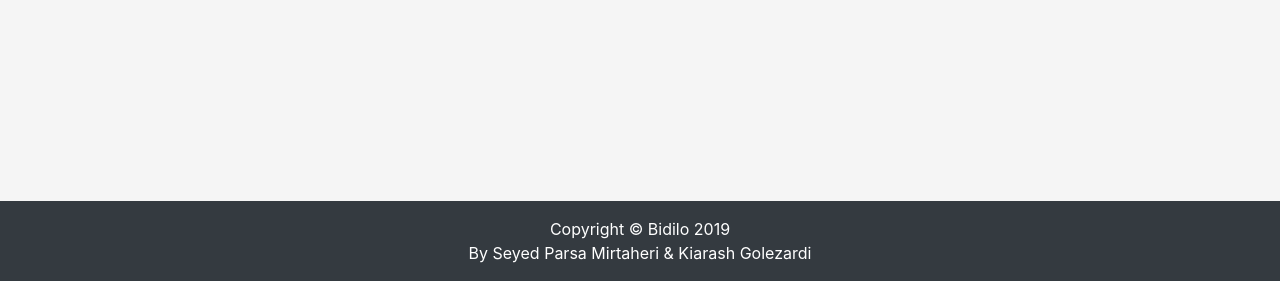
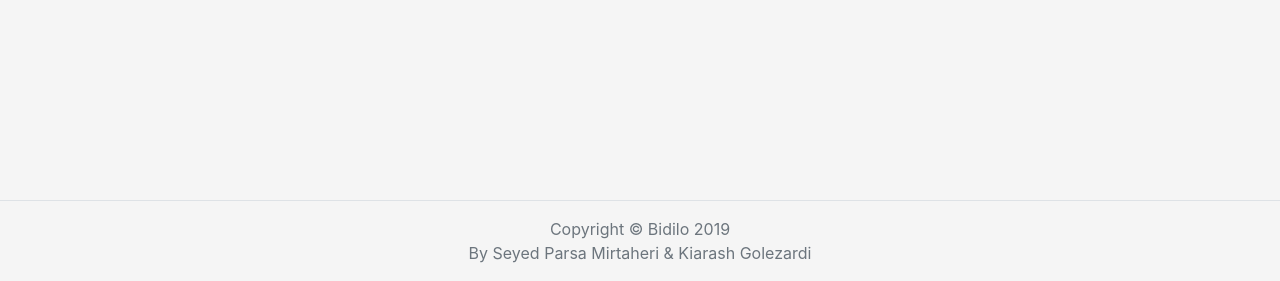
Before and after one commit to kgolezardi/SAD-Project, a Django app: page /auctions in a window 1280 px wide. Shown: the part 519-800 px from the top of the page. Run offline with Django 3.2, Linux system fonts and the light colour scheme; data that the repository does not hold is empty; some libraries are stand-ins or nearby versions.

Commit message:
Change footer style

```diff
--- a/bidilo/core/templates/core/base.html
+++ b/bidilo/core/templates/core/base.html
@@ -62,10 +62,10 @@
     {% endblock %}
 
     {% block footer %}
-        <footer class="py-3 bg-dark footer">
+        <footer class="py-3 footer border-top">
             <div class="container">
-                <p class="m-0 text-center text-white">Copyright &copy; Bidilo 2019</p>
-                <p class="m-0 text-center text-white">By Seyed Parsa Mirtaheri &amp; Kiarash Golezardi</p>
+                <p class="m-0 text-center text-muted">Copyright &copy; Bidilo 2019</p>
+                <p class="m-0 text-center text-muted">By Seyed Parsa Mirtaheri &amp; Kiarash Golezardi</p>
             </div>
         </footer>
     {% endblock %}
```
